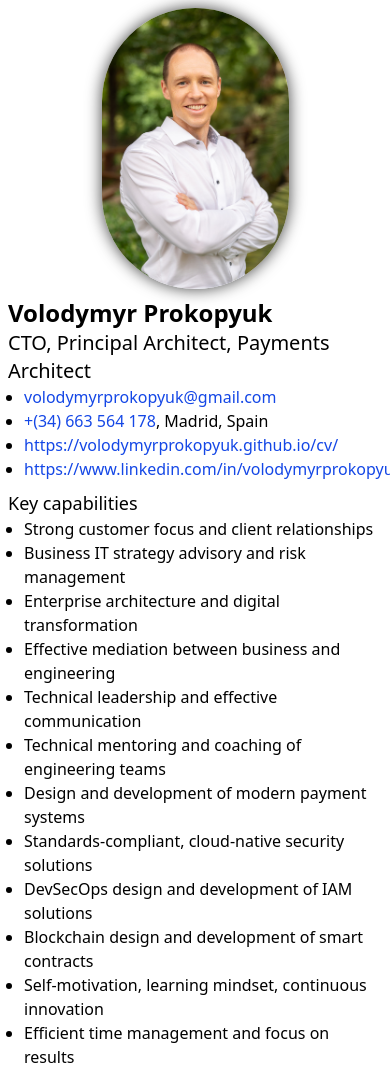
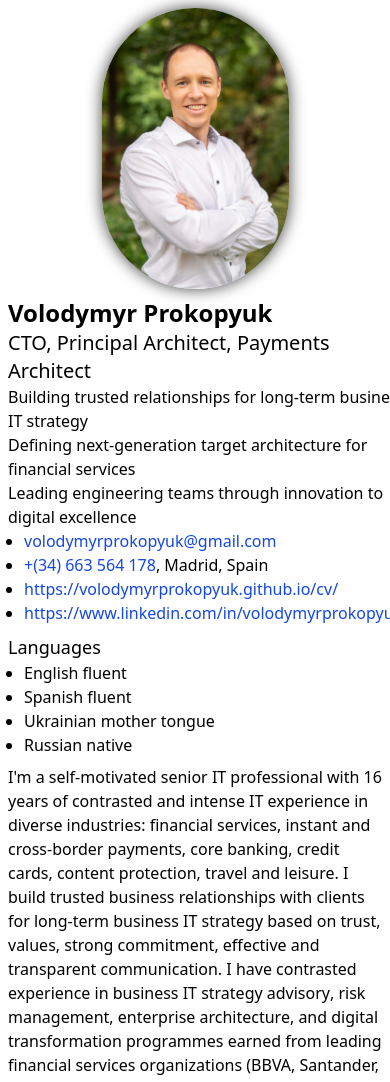
Before and after one commit to volodymyrprokopyuk/cv, a plain HTML site: page index.html in a window 390 px wide. Shown: the top 1082 px of the page. Drawn offline with Linux system fonts and the light colour scheme.

Commit message:
layout: extend mobile content

```diff
--- a/index.html
+++ b/index.html
@@ -22,11 +22,11 @@
       <h1 class="head1">Volodymyr Prokopyuk</h1>
       <h2 class="head2">CTO, Principal Architect, Payments Architect</h2>
 
-        <h3 class="hidden lg:block lg:font-normal">Building trusted relationships for long-term business IT strategy</h3>
+        <h3 class="block font-normal">Building trusted relationships for long-term business IT strategy</h3>
 
-        <h3 class="hidden lg:block lg:font-normal">Defining next-generation target architecture for financial services</h3>
+        <h3 class="block font-normal">Defining next-generation target architecture for financial services</h3>
 
-        <h3 class="hidden lg:block lg:font-normal">Leading engineering teams through innovation to digital excellence</h3>
+        <h3 class="block font-normal">Leading engineering teams through innovation to digital excellence</h3>
 
       <ul class="list">
         <li><a href="mailto:volodymyrprokopyuk@gmail.com" class="link">volodymyrprokopyuk@gmail.com</a></li>
@@ -41,7 +41,7 @@
       </ul>
     </div>
 
-    <div class="hidden lg:block lg:basis-3/12 lg:pl-4 print:basis-5/12">
+    <div class="lg:block lg:basis-3/12 lg:pl-4 print:basis-5/12">
       <h3 class="head3">Languages</h3>
       <ul class="list"><li><strong>English</strong> fluent
 </li><li><strong>Spanish</strong> fluent
@@ -57,7 +57,7 @@
     </div>
 
     <div class="hidden lg:block lg:basis-1/12"></div>
-    <div class="hidden lg:block lg:basis-6/12 lg:pl-4">
+    <div class="lg:block lg:basis-6/12 lg:pl-4">
       <p>I'm a self-motivated <strong>senior IT professional</strong> with <strong>16 years</strong> of contrasted and <strong>intense IT experience</strong> in diverse industries: <strong>financial services</strong>, instant and cross-border payments, core banking, credit cards, content protection, travel and leisure. I build <strong>trusted business relationships</strong> with clients for <strong>long-term business IT strategy</strong> based on trust, values, strong commitment, <strong>effective and transparent communication</strong>. I have contrasted experience in <strong>business IT strategy advisory</strong>, <strong>risk management</strong>, <strong>enterprise architecture</strong>, and <strong>digital transformation programmes</strong> earned from <strong>leading financial services organizations</strong> (BBVA, Santander, Diners Club) and <strong>top-tier IT consultancy firms</strong> (Icon Solutions, Kairos, TCS). I hold a proven track record of <strong>leading</strong> global, diverse, cross-functional, and distributed <strong>engineering teams</strong> through technical innovation to digital excellence. I have <strong>strong focus on customer satisfaction</strong> from the definition of their business IT strategy to the delivery and support of their mission-critical systems
 </p>
     </div>
```
Also changed, not shown: cv.html (+4 -4 lines), portfolio/index.html (+5 -5 lines), tw.css, 1 other file.
